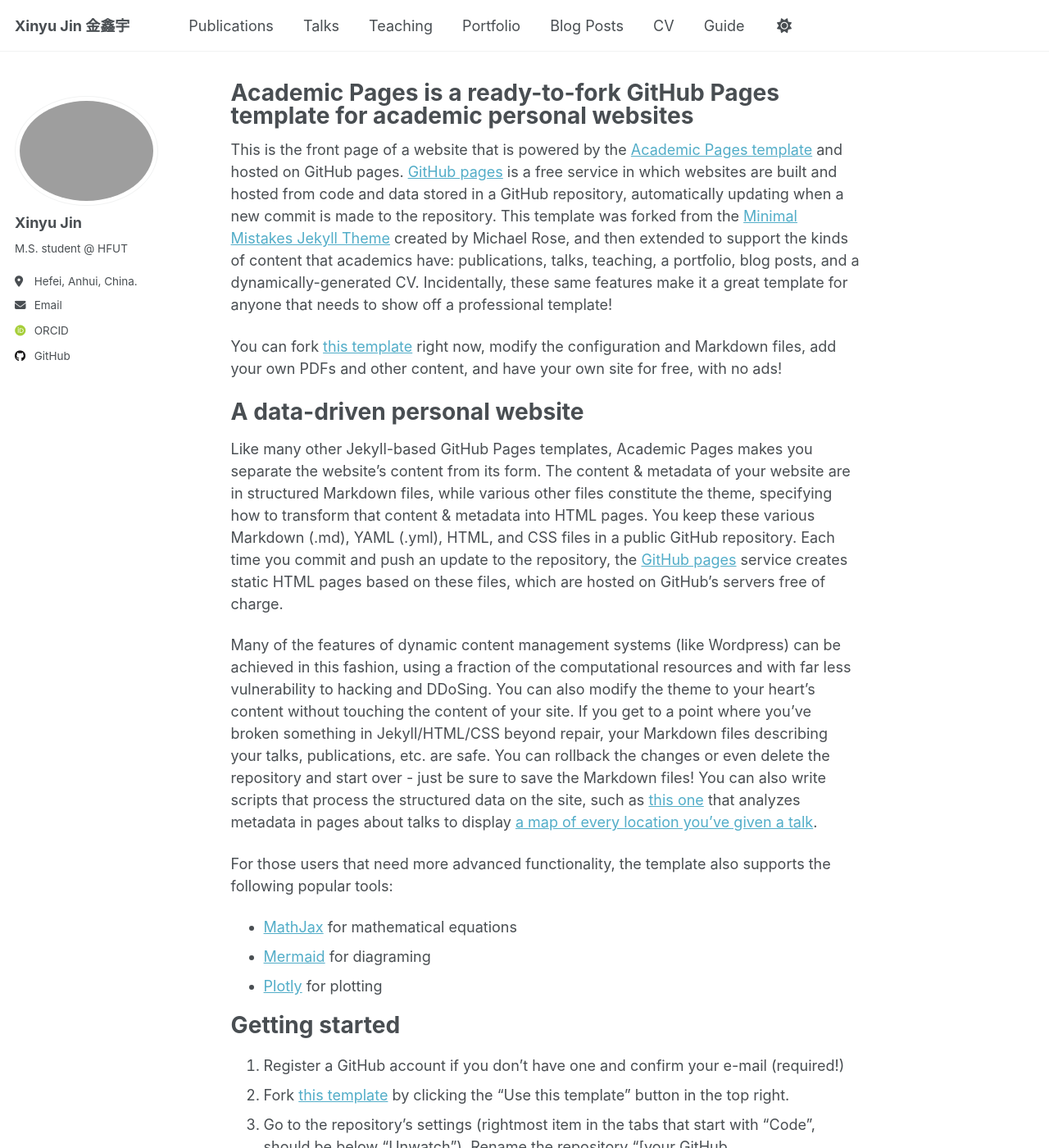
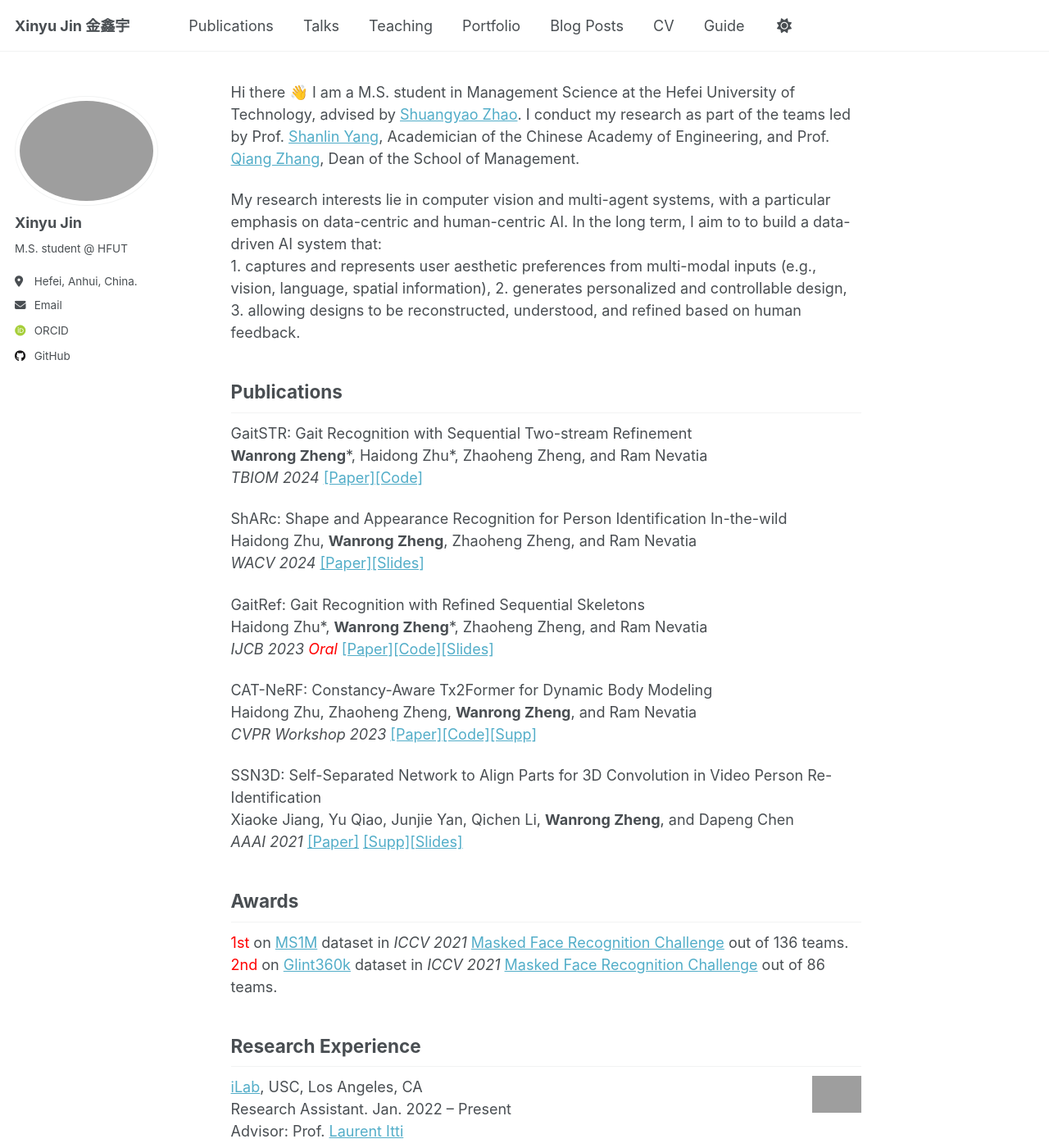
Before and after one commit to jinxinyu0714/jinxinyu0714.github.io, a Jekyll site: the page built from _pages/about.md, in a window 1280 px wide and 1400 px high. Shown: the whole window at 82% size. Built offline with Jekyll 4.4.1, drawn with Linux system fonts in a browser that asks for light colours; some web fonts are replaced; a script that is not in the unit is left out; some of the changed text lies outside the part shown; grey boxes are pictures that could not be loaded.

Commit message:
Update about.md

```diff
--- a/_pages/about.md
+++ b/_pages/about.md
@@ -1,56 +1,65 @@
 ---
 permalink: /
-title: "Academic Pages is a ready-to-fork GitHub Pages template for academic personal websites"
+excerpt: ""
 author_profile: true
 redirect_from:
   - /about/
   - /about.html
 ---
+Hi there 👋 I am a M.S. student in Management Science at the Hefei University of Technology, advised by [Shuangyao Zhao](http://faculty.hfut.edu.cn/zhaoshuangyao/zh_CN/index.htm). I conduct my research as part of the teams led by Prof. [Shanlin Yang](http://faculty.hfut.edu.cn/ysl/zh_CN/index.htm), Academician of the Chinese Academy of Engineering, and Prof. [Qiang Zhang](http://faculty.hfut.edu.cn/zhangqiang1/zh_CN/index.htm), Dean of the School of Management.
 
-This is the front page of a website that is powered by the [Academic Pages template](https://github.com/academicpages/academicpages.github.io) and hosted on GitHub pages. [GitHub pages](https://pages.github.com) is a free service in which websites are built and hosted from code and data stored in a GitHub repository, automatically updating when a new commit is made to the repository. This template was forked from the [Minimal Mistakes Jekyll Theme](https://mmistakes.github.io/minimal-mistakes/) created by Michael Rose, and then extended to support the kinds of content that academics have: publications, talks, teaching, a portfolio, blog posts, and a dynamically-generated CV. Incidentally, these same features make it a great template for anyone that needs to show off a professional template!
+My research interests lie in computer vision and multi-agent systems, with a particular emphasis on data-centric and human-centric AI. In the long term, I aim to to build a data-driven AI system that: <br> 1. captures and represents user aesthetic preferences from multi-modal inputs (e.g., vision, language, spatial information), 2. generates personalized and controllable design, 3. allowing designs to be reconstructed, understood, and refined based on human feedback.
 
- You can fork [this template](https://github.com/academicpages/academicpages.github.io) right now, modify the configuration and Markdown files, add your own PDFs and other content, and have your own site for free, with no ads!
+## Publications
+GaitSTR: Gait Recognition with Sequential Two-stream Refinement<br>
+__Wanrong Zheng__\*, Haidong Zhu\*, Zhaoheng Zheng, and Ram Nevatia
+_TBIOM 2024_ [\[Paper\]](https://arxiv.org/abs/2404.02345)[\[Code\]](https://github.com/ZoeyZheng0/GaitSTR)
 
-A data-driven personal website
-======
-Like many other Jekyll-based GitHub Pages templates, Academic Pages makes you separate the website's content from its form. The content & metadata of your website are in structured Markdown files, while various other files constitute the theme, specifying how to transform that content & metadata into HTML pages. You keep these various Markdown (.md), YAML (.yml), HTML, and CSS files in a public GitHub repository. Each time you commit and push an update to the repository, the [GitHub pages](https://pages.github.com/) service creates static HTML pages based on these files, which are hosted on GitHub's servers free of charge.
+ShARc: Shape and Appearance Recognition for Person Identification In-the-wild<br>
+Haidong Zhu, __Wanrong Zheng__, Zhaoheng Zheng, and Ram Nevatia
+_WACV 2024_ [\[Paper\]](https://arxiv.org/abs/2310.15946)[\[Slides\]](https://zoeyzheng0.github.io/files/ShARc/ShARc.pdf)
 
-Many of the features of dynamic content management systems (like Wordpress) can be achieved in this fashion, using a fraction of the computational resources and with far less vulnerability to hacking and DDoSing. You can also modify the theme to your heart's content without touching the content of your site. If you get to a point where you've broken something in Jekyll/HTML/CSS beyond repair, your Markdown files describing your talks, publications, etc. are safe. You can rollback the changes or even delete the repository and start over - just be sure to save the Markdown files! You can also write scripts that process the structured data on the site, such as [this one](https://github.com/academicpages/academicpages.github.io/blob/master/talkmap.ipynb) that analyzes metadata in pages about talks to display [a map of every location you've given a talk](https://academicpages.github.io/talkmap.html).
+GaitRef: Gait Recognition with Refined Sequential Skeletons<br>
+Haidong Zhu\*, __Wanrong Zheng__\*, Zhaoheng Zheng, and Ram Nevatia
+_IJCB 2023 <span style="color:red">Oral</span>_ [\[Paper\]](https://arxiv.org/abs/2304.07916)[\[Code\]](https://github.com/haidongz-usc/GaitRef)[\[Slides\]](https://ZoeyZheng0.github.io/files/GaitRef/pre.pdf)
 
-For those users that need more advanced functionality, the template also supports the following popular tools:
-- [MathJax](https://www.mathjax.org/) for mathematical equations
-- [Mermaid](https://mermaid.js.org/) for diagraming
-- [Plotly](https://plotly.com/javascript/) for plotting
+CAT-NeRF: Constancy-Aware Tx2Former for Dynamic Body Modeling<br>
+Haidong Zhu, Zhaoheng Zheng, __Wanrong Zheng__, and Ram Nevatia
+_CVPR Workshop 2023_ [\[Paper\]](https://arxiv.org/abs/2304.07915)[\[Code\]](https://github.com/haidongz-usc/CAT-NeRF)[\[Supp\]](https://zoeyzheng0.github.io/images/paper/zju_mocap.mp4)
 
-Getting started
-======
-1. Register a GitHub account if you don't have one and confirm your e-mail (required!)
-1. Fork [this template](https://github.com/academicpages/academicpages.github.io) by clicking the "Use this template" button in the top right.
-1. Go to the repository's settings (rightmost item in the tabs that start with "Code", should be below "Unwatch"). Rename the repository "[your GitHub username].github.io", which will also be your website's URL.
-1. Set site-wide configuration and create content & metadata (see below -- also see [this set of diffs](http://archive.is/3TPas) showing what files were changed to set up [an example site](https://getorg-testacct.github.io) for a user with the username "getorg-testacct")
-1. Upload any files (like PDFs, .zip files, etc.) to the files/ directory. They will appear at https://[your GitHub username].github.io/files/example.pdf.
-1. Check status by going to the repository settings, in the "GitHub pages" section
+SSN3D: Self-Separated Network to Align Parts for 3D Convolution in Video Person Re-Identification<br>
+Xiaoke Jiang, Yu Qiao, Junjie Yan, Qichen Li, __Wanrong Zheng__, and Dapeng Chen
+_AAAI 2021_ [\[Paper\]](https://ojs.aaai.org/index.php/AAAI/article/view/16262) [\[Supp\]](https://ZoeyZheng0.github.io/files/SSN3D/appendix.pdf)[\[Slides\]](https://ZoeyZheng0.github.io/files/SSN3D/reid-3d.pdf)
 
-Site-wide configuration
-------
-The main configuration file for the site is in the base directory in [_config.yml](https://github.com/academicpages/academicpages.github.io/blob/master/_config.yml), which defines the content in the sidebars and other site-wide features. You will need to replace the default variables with ones about yourself and your site's github repository. The configuration file for the top menu is in [_data/navigation.yml](https://github.com/academicpages/academicpages.github.io/blob/master/_data/navigation.yml). For example, if you don't have a portfolio or blog posts, you can remove those items from that navigation.yml file to remove them from the header.
+## Awards
+<span style="color:red">1st</span> on [MS1M](https://arxiv.org/abs/1607.08221) dataset in _ICCV 2021_ [Masked Face Recognition Challenge](https://arxiv.org/abs/2108.08191) out of 136 teams. <br>
+<span style="color:red">2nd</span> on [Glint360k](https://paperswithcode.com/dataset/glint360k) dataset in _ICCV 2021_ [Masked Face Recognition Challenge](https://arxiv.org/abs/2108.08191) out of 86 teams.
 
-Create content & metadata
-------
-For site content, there is one Markdown file for each type of content, which are stored in directories like _publications, _talks, _posts, _teaching, or _pages. For example, each talk is a Markdown file in the [_talks directory](https://github.com/academicpages/academicpages.github.io/tree/master/_talks). At the top of each Markdown file is structured data in YAML about the talk, which the theme will parse to do lots of cool stuff. The same structured data about a talk is used to generate the list of talks on the [Talks page](https://academicpages.github.io/talks), each [individual page](https://academicpages.github.io/talks/2012-03-01-talk-1) for specific talks, the talks section for the [CV page](https://academicpages.github.io/cv), and the [map of places you've given a talk](https://academicpages.github.io/talkmap.html) (if you run this [python file](https://github.com/academicpages/academicpages.github.io/blob/master/talkmap.py) or [Jupyter notebook](https://github.com/academicpages/academicpages.github.io/blob/master/talkmap.ipynb), which creates the HTML for the map based on the contents of the _talks directory).
+## Research Experience
+<img style="float: right;" src="https://zoeyzheng0.github.io/images/USC.png" width="60">
+[iLab](http://ilab.usc.edu/), USC, Los Angeles, CA <br/>
+Research Assistant. Jan. 2022 – Present <br/>
+Advisor: Prof. [Laurent Itti](http://ilab.usc.edu/itti/)
 
-**Markdown generator**
+<img style="float: right;" src="https://zoeyzheng0.github.io/images/USC.png" width="60" >
 
-The repository includes [a set of Jupyter notebooks](https://github.com/academicpages/academicpages.github.io/tree/master/markdown_generator
-) that converts a CSV containing structured data about talks or presentations into individual Markdown files that will be properly formatted for the Academic Pages template. The sample CSVs in that directory are the ones I used to create my own personal website at stuartgeiger.com. My usual workflow is that I keep a spreadsheet of my publications and talks, then run the code in these notebooks to generate the Markdown files, then commit and push them to the GitHub repository.
+[IRIS Computer Vision Lab](https://sites.usc.edu/iris-cvlab/), USC, Los Angeles, CA <br/>
+Research Assistant. Jan. 2022 – May. 2024 <br/>
+Advisor: Prof. [Ram Nevatia](https://sites.usc.edu/iris-cvlab/professor-ram-nevatia/)
 
-How to edit your site's GitHub repository
-------
-Many people use a git client to create files on their local computer and then push them to GitHub's servers. If you are not familiar with git, you can directly edit these configuration and Markdown files directly in the github.com interface. Navigate to a file (like [this one](https://github.com/academicpages/academicpages.github.io/blob/master/_talks/2012-03-01-talk-1.md) and click the pencil icon in the top right of the content preview (to the right of the "Raw | Blame | History" buttons). You can delete a file by clicking the trashcan icon to the right of the pencil icon. You can also create new files or upload files by navigating to a directory and clicking the "Create new file" or "Upload files" buttons.
+<img style="float: right;" src="https://zoeyzheng0.github.io/images/sensetime.png" width="60">
 
-Example: editing a Markdown file for a talk
-![Editing a Markdown file for a talk](/images/editing-talk.png)
+[SenseTime](https://www.sensetime.com/en), China <br/>
+Research Engineer. Sep. 2019 – Aug. 2021 <br/>
+Advisor: Dr. [Xiaoke Jiang](https://scholar.google.com/citations?user=aDf9fpkAAAAJ&hl=en) and Dr. [Yichao Wu](https://scholar.google.com/citations?user=20Its9kAAAAJ&hl=en)
 
-For more info
-------
-More info about configuring Academic Pages can be found in [the guide](https://academicpages.github.io/markdown/), the [growing wiki](https://github.com/academicpages/academicpages.github.io/wiki), and you can always [ask a question on GitHub](https://github.com/academicpages/academicpages.github.io/discussions). The [guides for the Minimal Mistakes theme](https://mmistakes.github.io/minimal-mistakes/docs/configuration/) (which this theme was forked from) might also be helpful.
+<img style="float: right;" src="https://zoeyzheng0.github.io/images/siat-logo.png" width="60">
+
+[Chinese Academy of Sciences](https://english.cas.cn/), China <br/>
+Research Assistant. Jul. 2018 – Jun. 2019 <br/>
+Advisor: Dr. [Qiong Wang](https://dblp.org/pid/65/3144-1.html)
+
+<img style="float: right;" src="https://zoeyzheng0.github.io/images/cuhkri.png" width="60">
+
+[Shenzhen Research Institute](https://www.cuhkri.org.cn/en.html), the Chinese University of Hong Kong, China <br/>
+Research Intern. Dec. 2017 – Jun. 2018 <br/>
```
